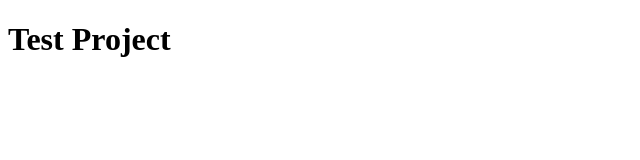
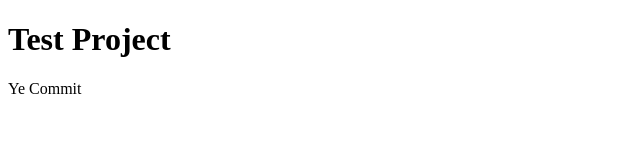
Before and after one commit to AmiriCoder/test-project, a plain HTML site: page index.html in a window 1280 px wide. Shown: the full height of the page, 0-640 px from the left. Drawn offline with Linux system fonts and the light colour scheme.

Commit message:
commit-2

```diff
--- a/index.html
+++ b/index.html
@@ -7,5 +7,6 @@
 </head>
 <body>
     <h1>Test Project</h1>
+    <p>Ye Commit</p>
 </body>
 </html>
```
